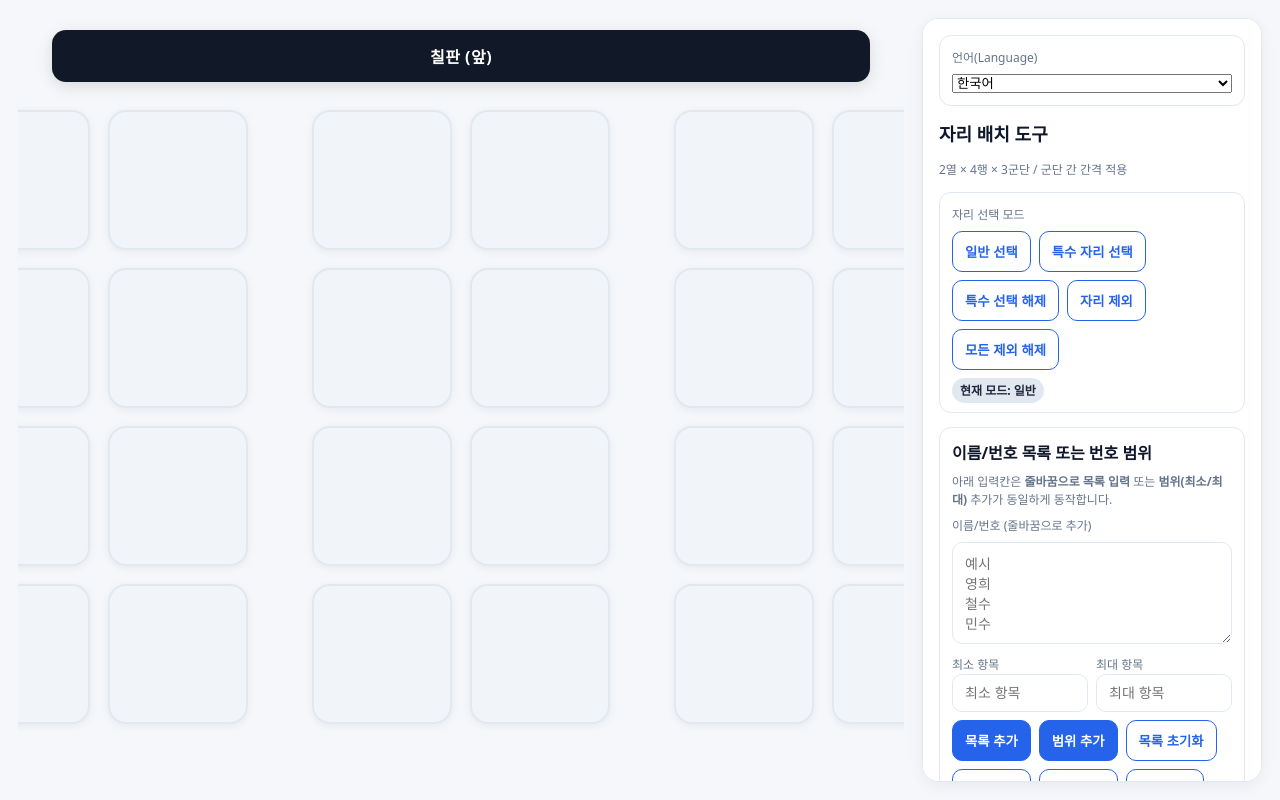
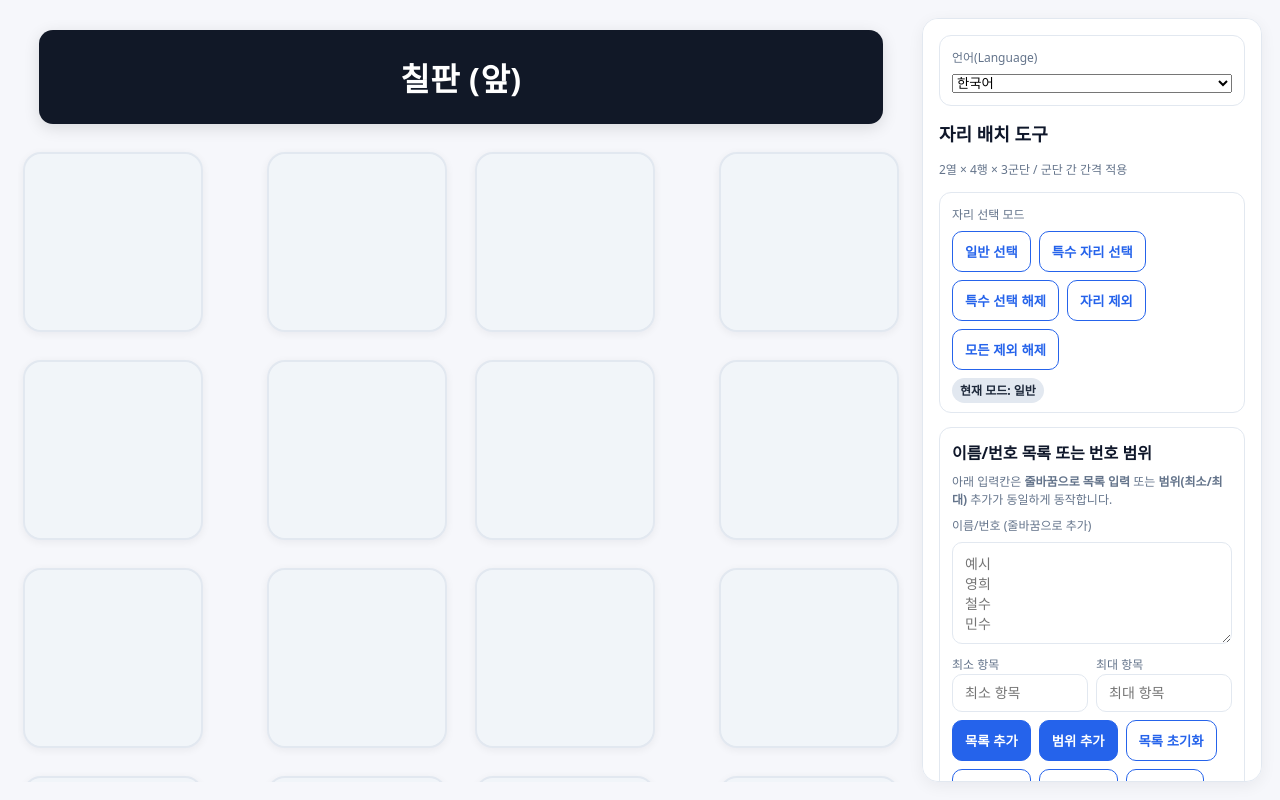
Before and after one commit to MinedFox/-, a plain HTML site: page index.html in a window 1280 px wide. Drawn offline with Linux system fonts and the light colour scheme.

Commit message:
Add files via upload

```diff
--- a/index.html
+++ b/index.html
@@ -48,11 +48,12 @@
         padding: 12px;
       }
       .board {
-        width: min(1100px, 95%);
+        width: min(1400px, 98%);
         background: #111827;
         color: #fff;
         border-radius: 14px;
-        padding: 14px 18px;
+        font-size: 32px;
+        padding: 24px 32px;
         text-align: center;
         font-weight: 700;
         letter-spacing: 0.5px;
@@ -68,9 +69,9 @@
       }
       .battalion {
         display: grid;
-        grid-template-columns: repeat(2, 140px); /* 2열 */
-        grid-template-rows: repeat(5, 140px); /* 5행 */
-        gap: 18px;
+        grid-template-columns: repeat(2, 180px); /* 2열 */
+        grid-template-rows: repeat(5, 180px);    /* 5행 */
+        gap: 28px;
       }
       .seat {
         background: var(--seat);
@@ -79,8 +80,10 @@
         display: flex;
         align-items: center;
         justify-content: center;
-        font-size: 28px; /* 가운데 크게 */
+        font-size: 38px; /* 가운데 크게 */
         font-weight: 800;
+        padding: 0;
+        min-height: 120px;
         user-select: none;
         cursor: pointer;
         transition: 0.15s ease;
@@ -391,7 +394,7 @@
       const UI_TEXT = {
         ko: {
           title: "자리 배치 도구",
-    tip: '팁: 자리를 클릭하면 <b>제외</b> / 다시 클릭하면 복원됩니다. “특수 자리 선택” 모드에서 자리를 클릭하면 특수 자리로 지정됩니다.',
+          tip: "팁: 자리를 클릭하면 <b>제외</b> / 다시 클릭하면 복원됩니다. “특수 자리 선택” 모드에서 자리를 클릭하면 특수 자리로 지정됩니다.",
           board: "칠판 (앞)",
           mode_normal: "일반 선택",
           mode_special: "특수 자리 선택",
@@ -424,9 +427,12 @@
           section_title: "자리 배치 도구",
           section_desc: "2열 × 4행 × 3군단 / 군단 간 간격 적용",
           pool_strong: "이름/번호 목록 또는 번호 범위",
-    pool_muted: "아래 입력칸은 <b>줄바꿈으로 목록 입력</b> 또는 <b>범위(최소/최대)</b> 추가가 동일하게 동작합니다.",
+          pool_muted:
+            "아래 입력칸은 <b>줄바꿈으로 목록 입력</b> 또는 <b>범위(최소/최대)</b> 추가가 동일하게 동작합니다.",
           sp_strong: "특수 자리 이름/번호 목록 또는 번호 범위",
-    sp_muted: "위와 동일한 방식으로 입력/선택합니다. <b>특수로 선택된 자리</b>에만 먼저 배치됩니다.",
+          sp_muted:
+            "위와 동일한 방식으로 입력/선택합니다. <b>특수로 선택된 자리</b>에만 먼저 배치됩니다.",
+          mode_label: "자리 선택 모드",
         },
         en: {
           title: "Seat Arrangement Tool",
@@ -440,8 +446,8 @@
           mode_indicator: "Current Mode: Normal",
           pool_label: "Name/Number (add by line break)",
           pool_placeholder: "Example\nYounghee\nChulsoo\nMinsu\n",
-    pool_min: "Min Item",
-    pool_max: "Max Item",
+          pool_min: "Min Number",
+          pool_max: "Max Number",
           pool_add_text: "Add List",
           pool_add_range: "Add Range",
           pool_clear: "Clear List",
@@ -450,8 +456,8 @@
           pool_invert: "Invert Selection",
           sp_label: "Name/Number (add by line break)",
           sp_placeholder: "Example\nYounghee\nChulsoo\nMinsu\n",
-    sp_min: "Min Item",
-    sp_max: "Max Item",
+          sp_min: "Min Number",
+          sp_max: "Max Number",
           sp_add_text: "Add List",
           sp_add_range: "Add Range",
           sp_clear: "Clear List",
@@ -461,11 +467,15 @@
           run: "Random Assign",
           reset_seats: "Clear Seat Contents",
           section_title: "Seat Arrangement Tool",
-    section_desc: "2 columns × 4 rows × 3 battalions / battalion gap applied",
+          section_desc:
+            "2 columns × 4 rows × 3 battalions / battalion gap applied",
           pool_strong: "Name/Number List or Number Range",
-    pool_muted: "Enter <b>list by line break</b> or <b>range (min/max)</b> below. Both work the same.",
+          pool_muted:
+            "Enter <b>list by line break</b> or <b>range (min/max)</b> below. Both work the same.",
           sp_strong: "Special Seat Name/Number List or Number Range",
-    sp_muted: "Same input/selection as above. <b>Specially selected seats</b> are assigned first.",
+          sp_muted:
+            "Same input/selection as above. <b>Specially selected seats</b> are assigned first.",
+          mode_label: "Seat Selection Mode",
         },
       };
 
@@ -819,7 +829,8 @@
 
         // 사이드바 타이틀 및 설명
         document.querySelector(".title").textContent = t.section_title;
-  document.querySelectorAll(".sidebar .muted")[0].innerHTML = t.section_desc;
+        document.querySelectorAll(".sidebar .muted")[0].innerHTML =
+          t.section_desc;
 
         // 메인 안내문구(팁)
         document.querySelector(".stage .muted").innerHTML = t.tip;
@@ -835,7 +846,8 @@
         document.getElementById("mode-special").textContent = t.mode_special;
         document.getElementById("clear-special").textContent = t.clear_special;
         document.getElementById("mode-exclude").textContent = t.mode_exclude;
-  document.getElementById("clear-excluded").textContent = t.clear_excluded;
+        document.getElementById("clear-excluded").textContent =
+          t.clear_excluded;
 
         // 일반 후보
         const poolSection = document.querySelectorAll(".section")[2];
@@ -876,7 +888,13 @@
         document.getElementById("reset-seats").textContent = t.reset_seats;
 
         // 언어 선택 라벨
-  document.querySelector('label[for="lang-select"]').textContent = lang === "ko" ? "언어(Language)" : "Language";
+        document.querySelector('label[for="lang-select"]').textContent =
+          lang === "ko" ? "언어(Language)" : "Language";
+
+        // 모드 라벨 번역 추가
+        document
+          .querySelectorAll(".section")[1]
+          .querySelector("label").textContent = t.mode_label;
       }
 
       document.getElementById("lang-select").onchange = function () {
```
Lines whose indentation alone changed are shown as unchanged.
